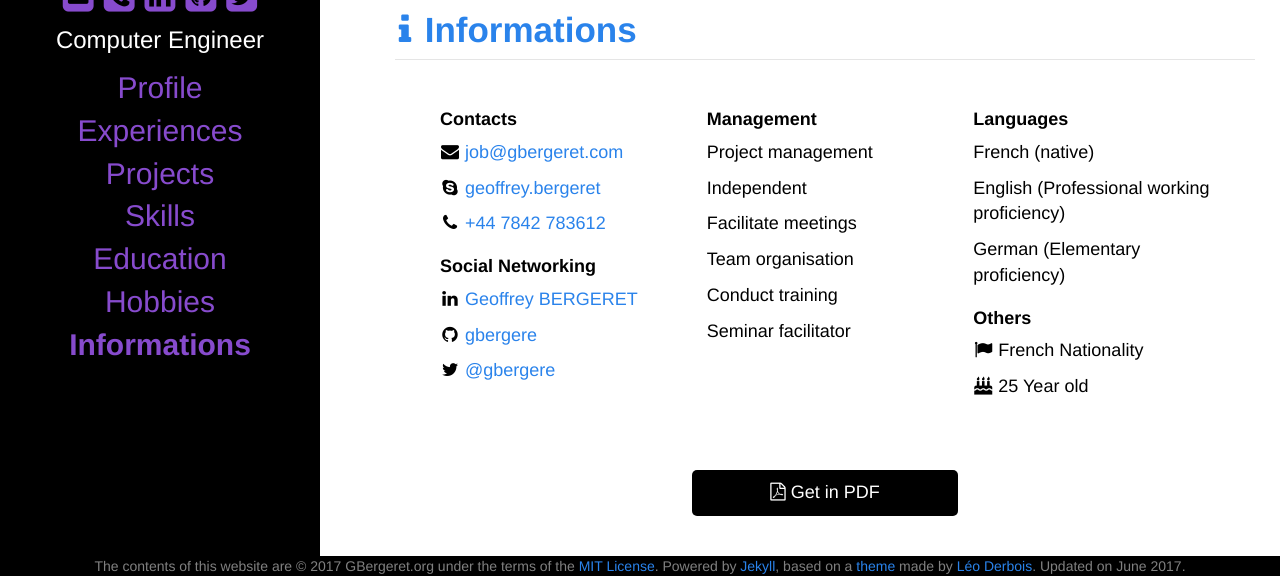
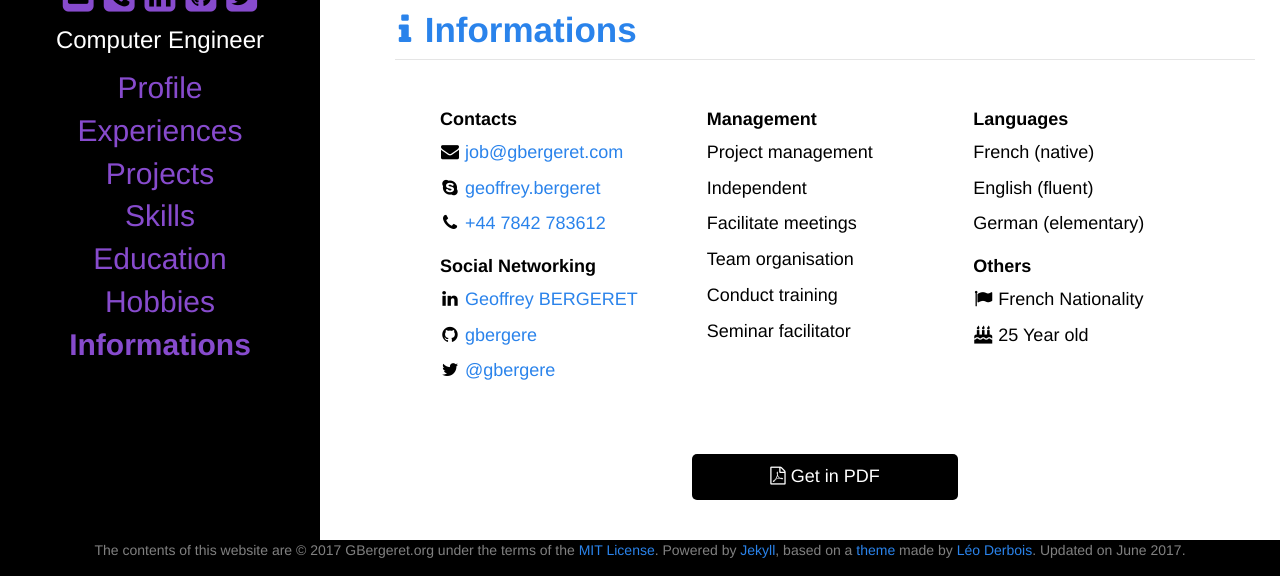
Before and after one commit to gbergere/gbergere.github.io, a Jekyll site: the page built from resume.html, in a window 1280 px wide and 900 px high, scrolled down 4819 px, cut to the strip 324-900 px from the top of the window. Built offline with Jekyll 4.4.1, drawn with Linux system fonts in a browser that asks for light colours; nearby versions of some CDN libraries.

Commit message:
Update languages skills

```diff
--- a/_resume/informations.html
+++ b/_resume/informations.html
@@ -63,8 +63,8 @@
             <h4>Languages </h4>
             <ul>
                 <li>French (native)</li>
-                <li>English (Professional working proficiency)</li>
-                <li>German (Elementary proficiency)</li>
+                <li>English (fluent)</li>
+                <li>German (elementary)</li>
             </ul>
 
             <h4>Others</h4>
```
Also changed, not shown: 2 other files.
